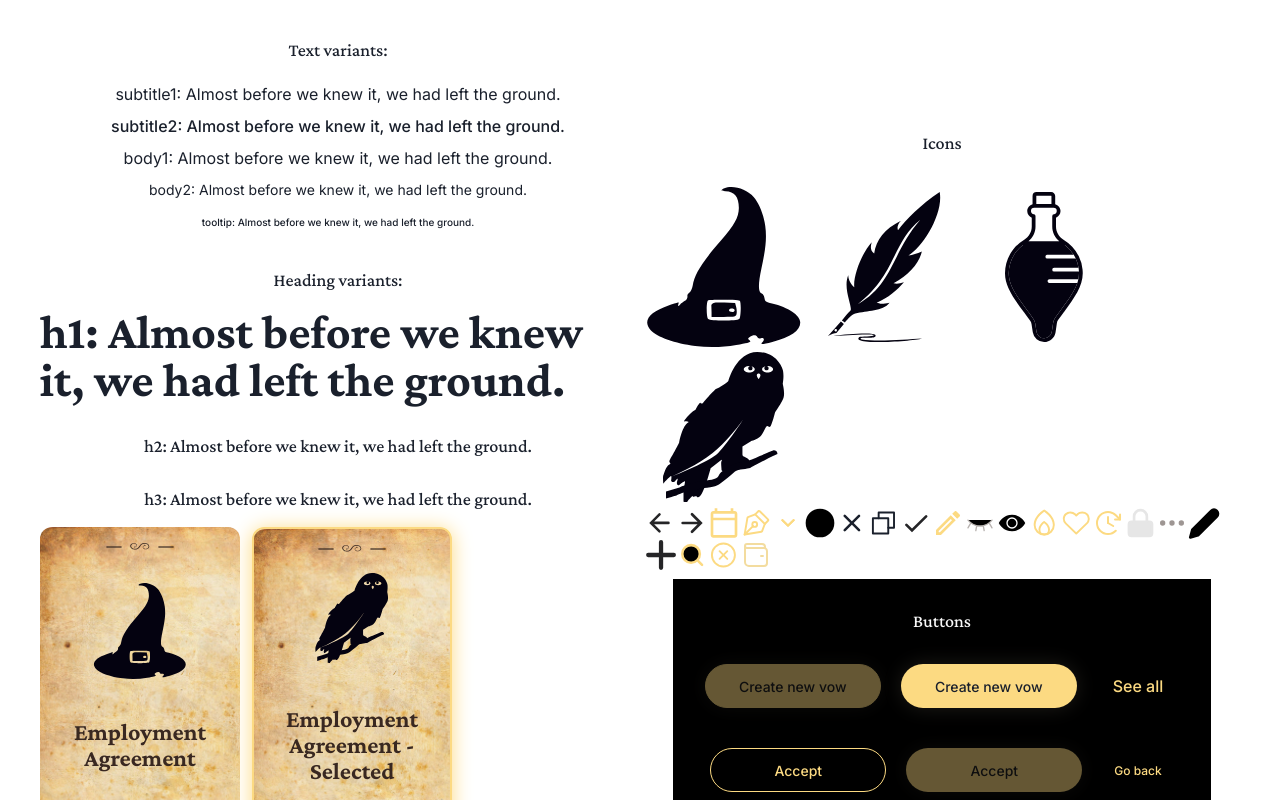
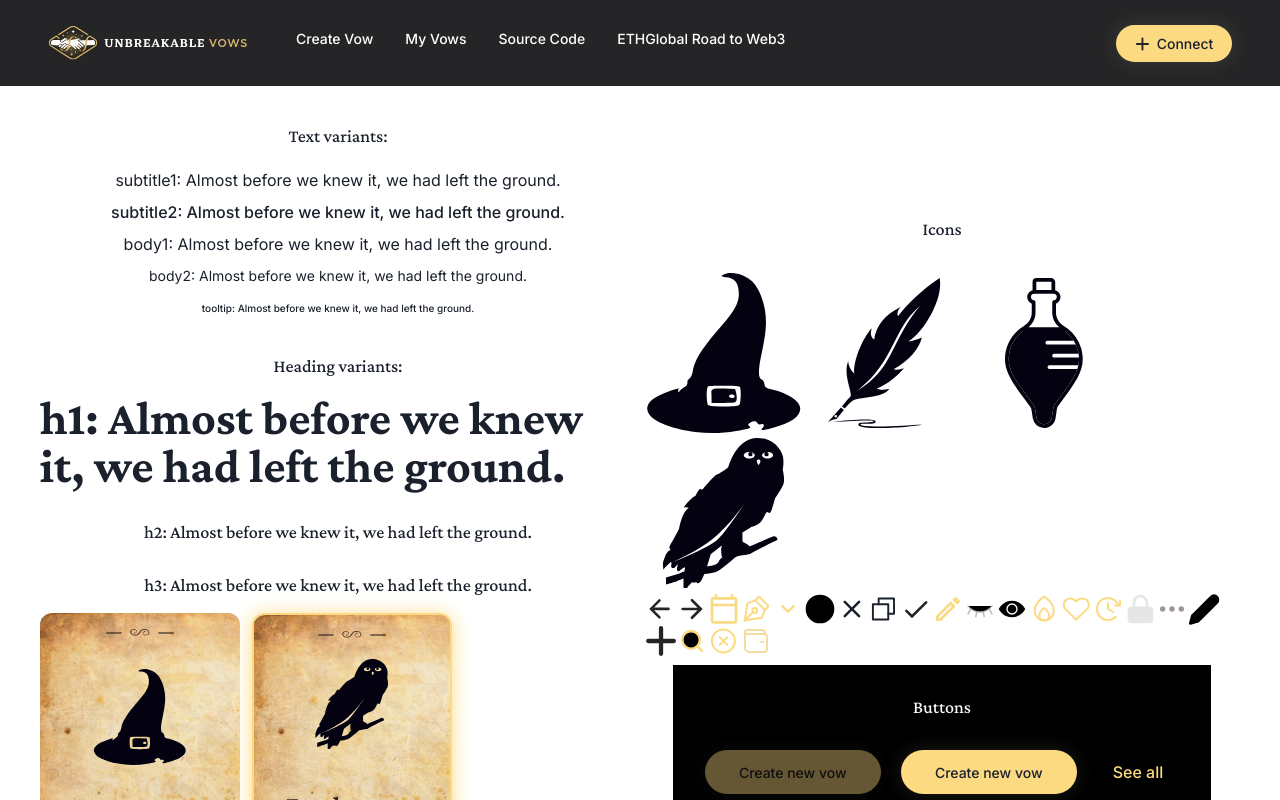
Before and after one commit to BlossomLabs/unbreakable-vows-ui, a React (Vite) app: page / in a window 1280 px wide. Shown: the top 800 px of the page. Built offline with nearby package versions, Linux system fonts and the light colour scheme.

Commit message:
feat: creates and imports Navbar in App comp

```diff
--- a/src/App.tsx
+++ b/src/App.tsx
@@ -13,6 +13,7 @@ import ConfirmationModal from "./components/ConfirmationModal";
 import * as Icons from "./components/Icons";
 import * as Illustrations from "./components/Illustrations";
 import Vow from "./components/Vow";
+import Navbar from "./components/Navbar";
 
 function App() {
   const { isOpen, onOpen, onClose } = useDisclosure();
@@ -31,6 +32,8 @@ function App() {
   ];
 
   return (
+    <>
+      <Navbar />
       <Center minH={"100vh"} p={10}>
         <HStack>
           <VStack spacing={4} width={"50%"}>
@@ -156,7 +159,6 @@ function App() {
               <VStack spacing={10}>
                 <HStack spacing={5}>
                   <Button
-                  aria-label="Copy link"
                     leftIcon={<Icons.CopyIcon />}
                     variant={"outline"}
                     justifyContent={"flex-start"}
@@ -164,7 +166,6 @@ function App() {
                     Copy link
                   </Button>
                   <Button
-                  aria-label="Copy link"
                     leftIcon={<Icons.PlusIcon />}
                     variant={"solid"}
                     size={"lg"}
@@ -172,7 +173,6 @@ function App() {
                     Connect
                   </Button>
                   <Button
-                  aria-label="Copy link"
                     leftIcon={<Icons.CopyIcon />}
                     variant={"outline"}
                     justifyContent={"flex-start"}
@@ -194,6 +194,7 @@ function App() {
           All the information you filled will not be saved
         </ConfirmationModal>
       </Center>
+    </>
   );
 }
 
--- /dev/null
+++ b/src/components/Navbar/index.tsx
@@ -0,0 +1,176 @@
+import {
+  Box,
+  Flex,
+  Text,
+  IconButton,
+  Button,
+  Stack,
+  Collapse,
+  Link,
+  useColorModeValue,
+  useDisclosure,
+  Image,
+} from "@chakra-ui/react";
+import { HamburgerIcon } from "@chakra-ui/icons";
+
+import logo from "../../assets/logo.svg";
+import { PlusIcon, CloseIcon } from "../Icons";
+
+export default function WithSubnavigation() {
+  const { isOpen, onToggle } = useDisclosure();
+
+  return (
+    <Box>
+      <Flex
+        bg={"secondary.700"}
+        color={useColorModeValue("gray.600", "white")}
+        minH={"5.375rem"}
+        px={{ base: 12 }}
+        align={"center"}
+        as={"header"}
+      >
+        <Flex flex={{ base: 1 }} justify={{ base: "center", md: "start" }}>
+          <Image src={logo} h={"2.125rem"} minW={"12.5rem"} />
+
+          <Flex display={{ base: "none", md: "flex" }} ml={10}>
+            <DesktopNav />
+          </Flex>
+        </Flex>
+
+        <Stack
+          flex={{ base: 1, md: 0 }}
+          justify={"flex-end"}
+          direction={"row"}
+          spacing={6}
+        >
+          <Button
+            display={{ base: "none", md: "inline-flex" }}
+            variant={"solid"}
+            leftIcon={<PlusIcon />}
+            size={"lg"}
+          >
+            Connect
+          </Button>
+        </Stack>
+
+        <Flex
+          flex={{ base: 1, md: "auto" }}
+          ml={{ base: -2 }}
+          display={{ base: "flex", md: "none" }}
+        >
+          <IconButton
+            onClick={onToggle}
+            icon={
+              isOpen ? <CloseIcon boxSize={5} /> : <HamburgerIcon w={5} h={5} />
+            }
+            variant={"link"}
+            size={"sm"}
+            aria-label={"Toggle Navigation"}
+            color={"white"}
+            _hover={{
+              color: "primary.300",
+            }}
+          />
+        </Flex>
+      </Flex>
+
+      <Collapse in={isOpen} animateOpacity>
+        <MobileNav />
+      </Collapse>
+    </Box>
+  );
+}
+
+const DesktopNav = () => {
+  const linkColor = "white";
+  const linkHoverColor = "primary.300";
+
+  return (
+    <Stack direction={"row"} spacing={4}>
+      {NAV_ITEMS.map((navItem) => (
+        <Box key={navItem.label}>
+          <Link
+            p={2}
+            href={navItem.href ?? "#"}
+            fontSize={"sm"}
+            fontWeight={500}
+            color={linkColor}
+            _hover={{
+              textDecoration: "none",
+              color: linkHoverColor,
+            }}
+          >
+            {navItem.label}
+          </Link>
+        </Box>
+      ))}
+    </Stack>
+  );
+};
+
+const MobileNav = () => {
+  return (
+    <Stack
+      bg={useColorModeValue("white", "gray.800")}
+      p={4}
+      display={{ md: "none" }}
+      borderBottom={1}
+      borderStyle={"solid"}
+      borderColor={useColorModeValue("gray.200", "gray.900")}
+    >
+      {NAV_ITEMS.map((navItem) => (
+        <MobileNavItem key={navItem.label} {...navItem} />
+      ))}
+    </Stack>
+  );
+};
+
+const MobileNavItem = ({ label, href }: NavItem) => {
+  return (
+    <Flex
+      py={2}
+      as={Link}
+      href={href ?? "#"}
+      align={"center"}
+      _hover={{
+        textDecoration: "none",
+      }}
+    >
+      <Text
+        fontWeight={600}
+        color={useColorModeValue("gray.600", "gray.200")}
+        _hover={{
+          color: "primary.500",
+        }}
+      >
+        {label}
+      </Text>
+    </Flex>
+  );
+};
+
+interface NavItem {
+  label: string;
+  subLabel?: string;
+  children?: Array<NavItem>;
+  href?: string;
+}
+
+const NAV_ITEMS: Array<NavItem> = [
+  {
+    label: "Create Vow",
+    href: "#",
+  },
+  {
+    label: "My Vows",
+    href: "#",
+  },
+  {
+    label: "Source Code",
+    href: "#",
+  },
+  {
+    label: "ETHGlobal Road to Web3",
+    href: "#",
+  },
+];
--- a/src/theme/ButtonCustomization.ts
+++ b/src/theme/ButtonCustomization.ts
@@ -18,7 +18,9 @@ const md = defineStyle({
 });
 
 const sm = defineStyle({
+  width: "100%",
   fontSize: "xs",
+  lineHeight: "1.059rem",
 });
 
 const Button = defineStyleConfig({
@@ -68,7 +70,7 @@ const Button = defineStyleConfig({
     },
     link: {
       color: "primary.300",
-      bgColor: "none",
+      bgColor: "transparent",
       boxShadow: "none",
       _hover: {
         textDecoration: "none",
```
Also changed, not shown: src/assets/logo.svg (added). Lines whose indentation alone changed are shown as unchanged.
